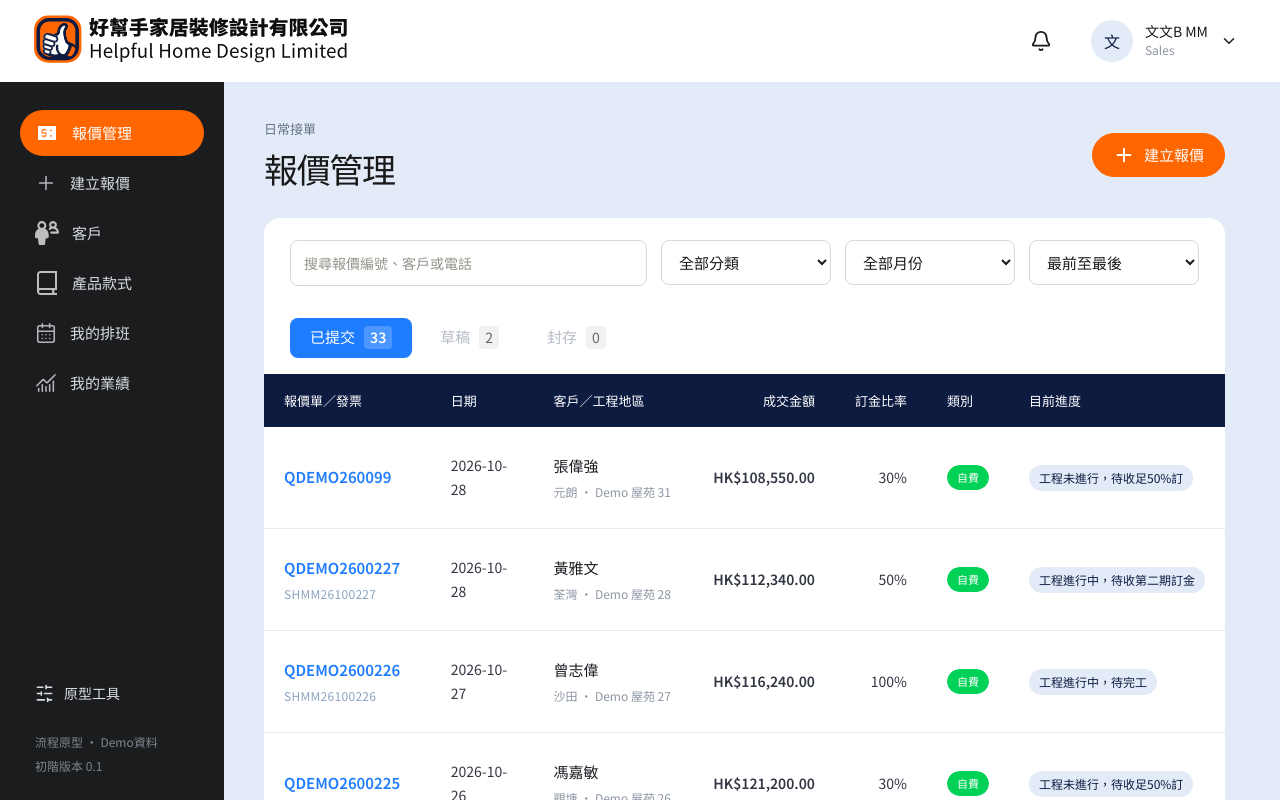
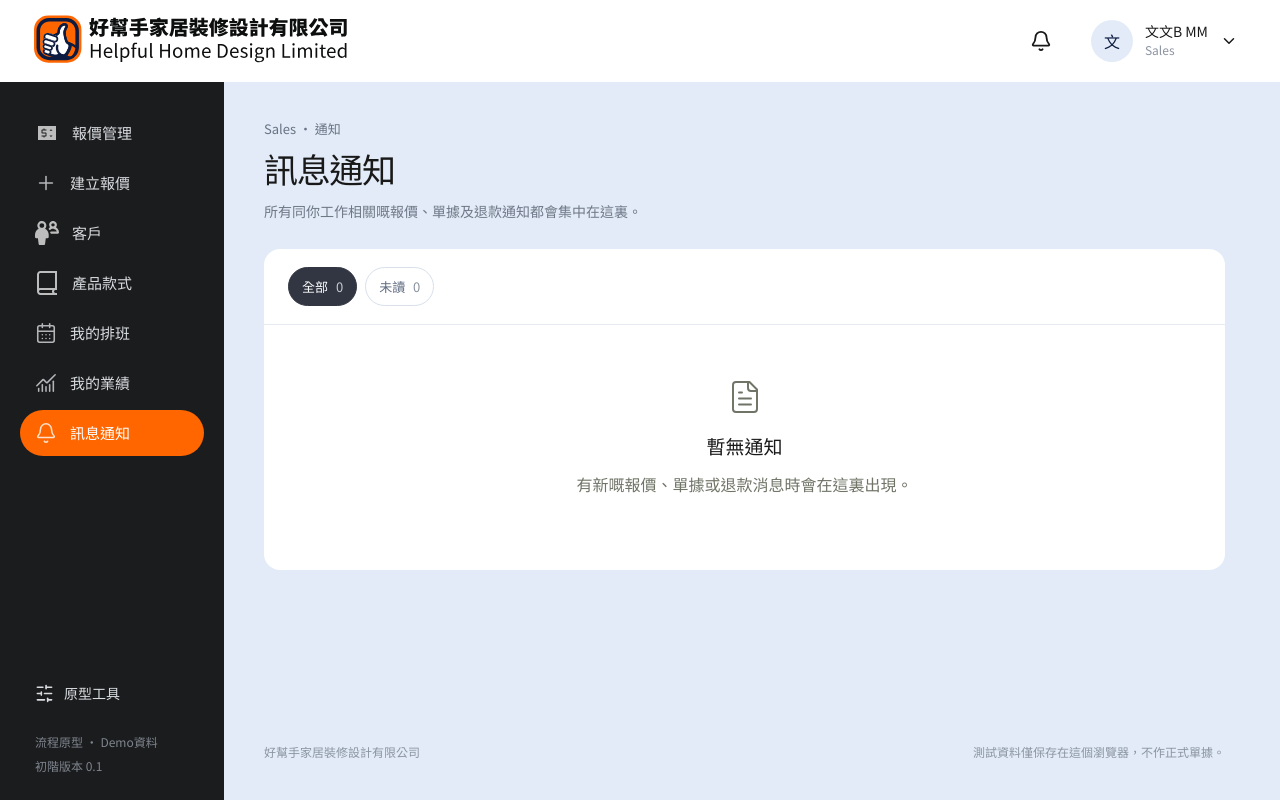
Before and after one commit to helpfulhomedesign168-cloud/Helpful-, a React (Vite) app: page /notifications in a window 1280 px wide. Before the commit this address led to /quotes. Shown: the top 800 px of the page. Built offline with nearby package versions, Linux system fonts and the light colour scheme.

Commit message:
feat(notifications): add notifications module for every role

```diff
--- a/src/components/Shell.tsx
+++ b/src/components/Shell.tsx
@@ -30,6 +30,7 @@ import {
 } from "lucide-react";
 import { useApp } from "../context";
 import { ROLE_NAMES } from "../domain/types";
+import { notificationTarget } from "../notificationTarget";
 import { Button, Dialog, Notice } from "./ui";
 
 const NAV_ICON: Record<string, string> = {
@@ -158,6 +159,10 @@ export function Shell() {
               ["/services", "工程價目", Tags],
               ["/quotes", "報價查閱", Files],
             ];
+  const navItems = [
+    ...items,
+    ["/notifications", "訊息通知", Bell],
+  ] as Array<[string, string, typeof Files]>;
   const notices = engine.notifications(actor);
   const unread = notices.filter((n) => !n.read).length;
   return (
@@ -229,7 +234,7 @@ export function Shell() {
           {selling ? "Sales 工作區" : office ? "Office 工作區" : "工作區"}
         </div>
         <nav>
-          {items.map(([path, label, Icon]) => {
+          {navItems.map(([path, label, Icon]) => {
             const I = Icon as typeof Files;
             const iconAsset = NAV_ICON[label as string];
             return (
@@ -260,6 +265,9 @@ export function Shell() {
                   <I className="nav-icon-lucide" size={22} strokeWidth={1.7} />
                 )}
                 <span>{label as string}</span>
+                {path === "/notifications" && unread > 0 && (
+                  <span className="nav-notification-count">{unread}</span>
+                )}
               </NavLink>
             );
           })}
@@ -371,28 +379,7 @@ export function Shell() {
                   onClick={() => {
                     run(() => engine.readNotification(actor, n.id));
                     setNotifications(false);
-                    nav(
-                      actor.role === "cs" ||
-                      actor.role === "cs_supervisor"
-                        ? n.customRequestId
-                          ? "/custom-work-requests"
-                          : "/handoff"
-                        : actor.role === "finance"
-                          ? n.cancellationCaseId
-                            ? "/cancellation-cases/" + n.cancellationCaseId
-                            : "/finance"
-                          : actor.role === "clerk" ||
-                              actor.role === "finance_supervisor"
-                            ? n.cancellationCaseId
-                              ? "/cancellation-cases/" +
-                                n.cancellationCaseId
-                              : n.invoiceId
-                                ? "/invoices/" + n.invoiceId
-                                : "/submissions"
-                            : n.customRequestId
-                              ? "/quotes/" + n.quoteId + "/edit"
-                              : "/quotes/" + n.quoteId,
-                    );
+                    nav(notificationTarget(actor.role, n));
                   }}
                 >
                   <span className={!n.read ? "unread-dot" : ""} />
--- a/src/main.tsx
+++ b/src/main.tsx
@@ -26,6 +26,7 @@ import {
 } from "./pages/MunicipalOrders";
 import { Documents } from "./pages/Documents";
 import { UserProfile, Users } from "./pages/Users";
+import { Notifications } from "./pages/Notifications";
 import { AccountingDashboard } from "./pages/AccountingDashboard";
 import { BusinessOrders } from "./pages/BusinessOrders";
 import { CustomWorkRequests } from "./pages/CustomWorkRequests";
@@ -318,6 +319,7 @@ ReactDOM.createRoot(document.getElementById("root")!).render(
               }
             />
             <Route path="/customers" element={<Customers />} />
+            <Route path="/notifications" element={<Notifications />} />
             <Route path="/services" element={<Services />} />
             <Route
               path="/performance"
--- /dev/null
+++ b/src/notificationTarget.ts
@@ -0,0 +1,27 @@
+import type { Notification } from "./domain/types";
+
+export function notificationTarget(
+  role: string,
+  notification: Notification,
+): string {
+  if (role === "cs" || role === "cs_supervisor") {
+    return notification.customRequestId
+      ? "/custom-work-requests"
+      : "/handoff";
+  }
+  if (role === "finance") {
+    return notification.cancellationCaseId
+      ? "/cancellation-cases/" + notification.cancellationCaseId
+      : "/finance";
+  }
+  if (role === "clerk" || role === "finance_supervisor") {
+    if (notification.cancellationCaseId)
+      return "/cancellation-cases/" + notification.cancellationCaseId;
+    if (notification.invoiceId)
+      return "/invoices/" + notification.invoiceId;
+    return "/submissions";
+  }
+  return notification.customRequestId
+    ? "/quotes/" + notification.quoteId + "/edit"
+    : "/quotes/" + notification.quoteId;
+}
--- /dev/null
+++ b/src/pages/Notifications.tsx
@@ -0,0 +1,120 @@
+import { useState } from "react";
+import { ArrowUpRight } from "lucide-react";
+import { useNavigate } from "react-router-dom";
+import { useApp } from "../context";
+import { Empty, PageHead, Button } from "../components/ui";
+import { ROLE_NAMES } from "../domain/types";
+import { notificationTarget } from "../notificationTarget";
+
+type NotificationFilter = "all" | "unread";
+
+function notificationKind(notification: {
+  invoiceId?: string;
+  customRequestId?: string;
+  cancellationCaseId?: string;
+}) {
+  if (notification.invoiceId) return "單據";
+  if (notification.customRequestId) return "自訂工程";
+  if (notification.cancellationCaseId) return "退款";
+  return "報價";
+}
+
+function notificationTime(value: string) {
+  return value.slice(0, 16).replace("T", " ");
+}
+
+export function Notifications() {
+  const { actor, engine, run } = useApp();
+  const nav = useNavigate();
+  const [filter, setFilter] = useState<NotificationFilter>("all");
+  const notices = engine
+    .notifications(actor)
+    .slice()
+    .sort((a, b) => b.createdAt.localeCompare(a.createdAt));
+  const unread = notices.filter((notice) => !notice.read).length;
+  const shown =
+    filter === "unread"
+      ? notices.filter((notice) => !notice.read)
+      : notices;
+  return (
+    <>
+      <PageHead
+        eyebrow={`${ROLE_NAMES[actor.role]} · 通知`}
+        title="訊息通知"
+        description="所有同你工作相關嘅報價、單據及退款通知都會集中在這裏。"
+        actions={
+          unread > 0 ? (
+            <Button
+              onClick={() =>
+                run(() => {
+                  notices
+                    .filter((notice) => !notice.read)
+                    .forEach((notice) =>
+                      engine.readNotification(actor, notice.id),
+                    );
+                  return true;
+                }, "所有通知已標為已讀。")
+              }
+            >
+              全部標為已讀
+            </Button>
+          ) : undefined
+        }
+      />
+      <div className="list-panel notifications-page">
+        <div className="notification-tabs">
+          <button
+            type="button"
+            className={filter === "all" ? "selected" : ""}
+            onClick={() => setFilter("all")}
+          >
+            全部 <span>{notices.length}</span>
+          </button>
+          <button
+            type="button"
+            className={filter === "unread" ? "selected" : ""}
+            onClick={() => setFilter("unread")}
+          >
+            未讀 <span>{unread}</span>
+          </button>
+        </div>
+        {shown.length === 0 ? (
+          <Empty
+            title={filter === "unread" ? "沒有未讀通知" : "暫無通知"}
+            description={
+              filter === "unread"
+                ? "所有通知都已經睇過。"
+                : "有新嘅報價、單據或退款消息時會在這裏出現。"
+            }
+          />
+        ) : (
+          <div className="notification-list">
+            {shown.map((notice) => (
+              <button
+                type="button"
+                className={`notification-row notification-page-row ${
+                  notice.read ? "" : "unread"
+                }`}
+                key={notice.id}
+                onClick={() => {
+                  run(() => engine.readNotification(actor, notice.id));
+                  nav(notificationTarget(actor.role, notice));
+                }}
+              >
+                <span className={!notice.read ? "unread-dot" : ""} />
+                <div className="notification-copy">
+                  <strong>{notice.message}</strong>
+                  <small>
+                    {notificationTime(notice.createdAt)} ·{" "}
+                    {notificationKind(notice)}
+                  </small>
+                </div>
+                <ArrowUpRight size={20} />
+              </button>
+            ))}
+          </div>
+        )}
+      </div>
+    </>
+  );
+}
```
Also changed, not shown: src/styles.css, 2 other files (tests, documents, lock files or other folders).
